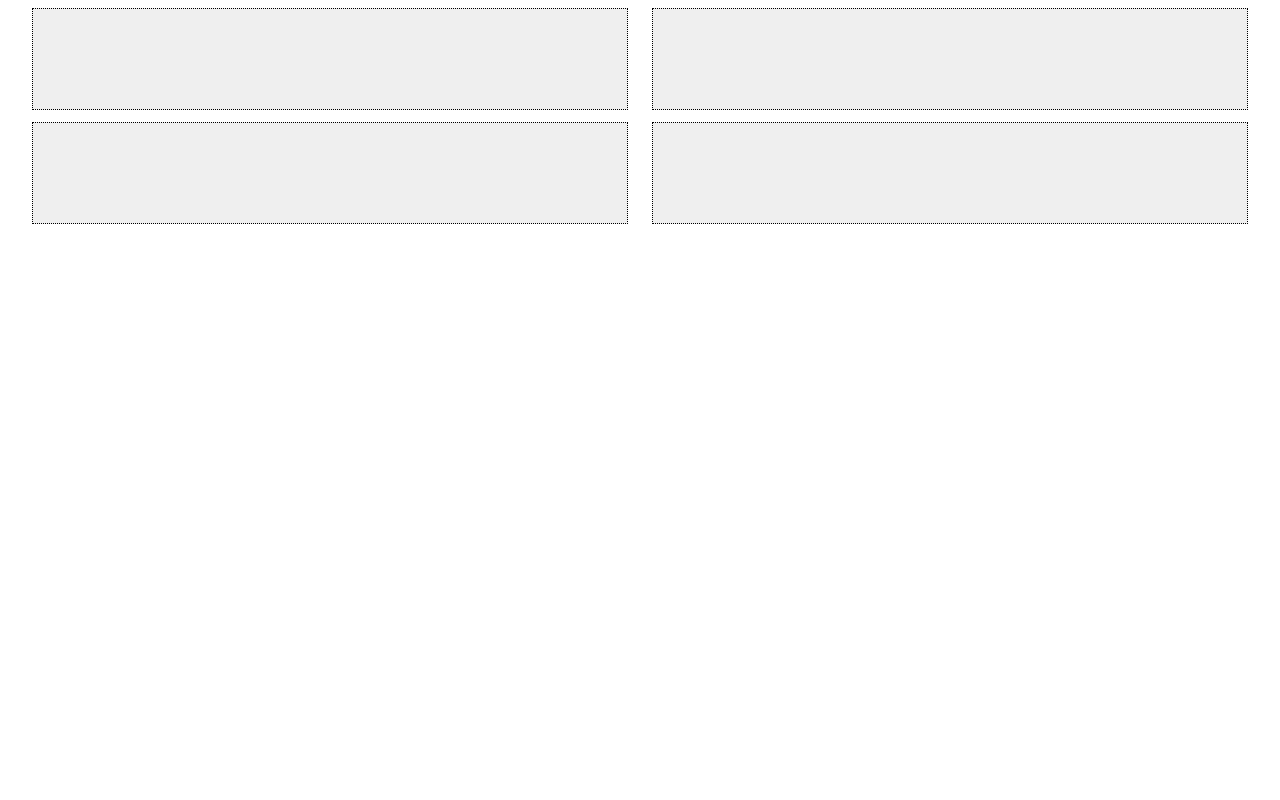
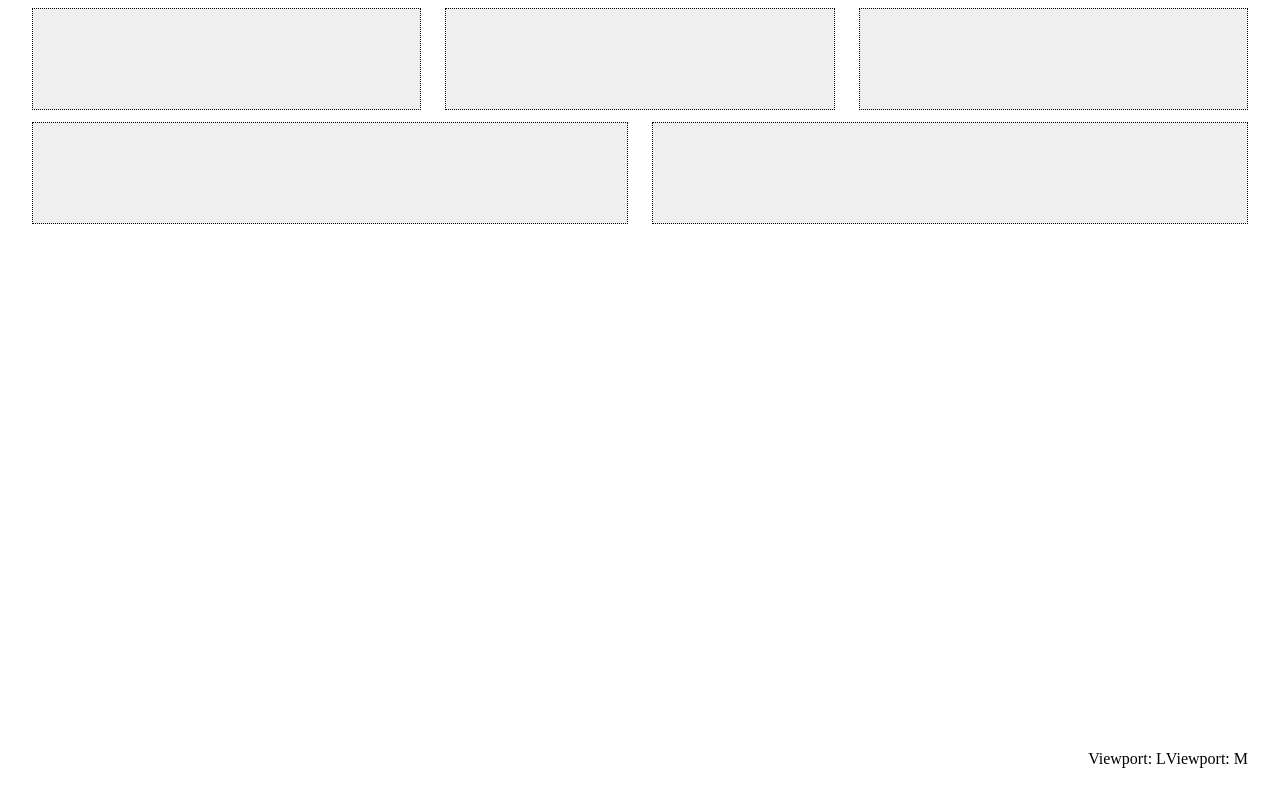
Before and after one commit to Mandersen21/grid-poc, a Gatsby site: page / in a window 1280 px wide. Built offline with nearby package versions, Linux system fonts and the light colour scheme; Gatsby itself is replaced by a stand-in of ours.

Commit message:
added viewport viewer.

```diff
--- a/src/components/column.tsx
+++ b/src/components/column.tsx
@@ -17,7 +17,7 @@ const Column = (props: Props) => {
             item
             xs={12}
             sm={12}
-            {...props.m ? { md: props.m } : { md: true }}
+            {...props.m ? { md: props.m } : { md: 6 }}
             {...props.l ? { lg: props.l } : { lg: true }}
             {...props.xl ? { xl: props.xl } : { xl: true }}>
             {props.children}
@@ -25,6 +25,5 @@ const Column = (props: Props) => {
         </>
     )
 }
-//{...!props.m && !props.l && !props.xl && !props.xxl ? { xs: 12, sm: 12 } : { xs: false, sm: false } }
 
 export default Column
--- a/src/components/layout.tsx
+++ b/src/components/layout.tsx
@@ -2,6 +2,8 @@ import React from "react"
 import styled from "@emotion/styled"
 import Container from "./container"
 import Column from "./column"
+
+import './viewport.css'
 
 const Box = styled.div`
   height: 100px;
@@ -14,7 +16,10 @@ const Layout = ({ children }) => {
   return (
     <>
       <Container>
-        <Column m={8}>
+        <Column>
+          <Box></Box>
+        </Column>
+        <Column>
           <Box></Box>
         </Column>
         <Column>
@@ -29,6 +34,15 @@ const Layout = ({ children }) => {
           <Box></Box>
         </Column>
       </Container>
+
+      <div className="viewport-viewer">
+      <p>
+        <div className="xl hidden">Viewport: XL</div>
+        <div className="l hidden">Viewport: L</div>
+        <div className="s hidden">Viewport: S</div>
+        <div className="m hidden">Viewport: M</div>
+      </p>
+    </div>
     </>
   )
 }
--- /dev/null
+++ b/src/components/viewport.css
@@ -0,0 +1,36 @@
+.viewport-viewer {
+    position: absolute;
+    right: 2rem;
+    bottom: 1rem;
+
+    font-size: 16px;
+    font-family: DFDS;
+}
+
+@media only screen and (min-width: 1920px) {
+    .xl {
+        display: initial !important;
+    }
+}
+
+@media only screen and (min-width: 1280px) and (max-width: 1920px) {
+    .l {
+        display: initial !important;
+    }
+}
+
+@media only screen and (min-width: 960px) and (max-width: 1280px) {
+    .m {
+        display: initial !important;
+    }
+}
+
+@media only screen and (max-width: 960px) {
+    .s {
+        display: initial !important;
+    }
+}
+
+.hidden {
+    display: none;
+}
```
